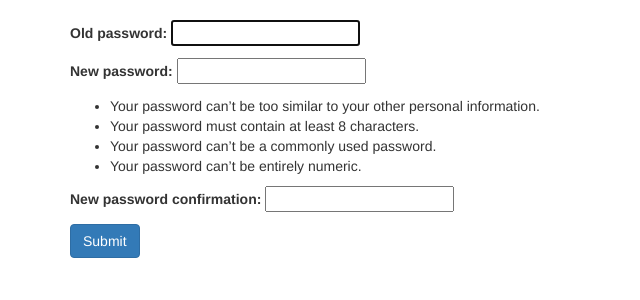
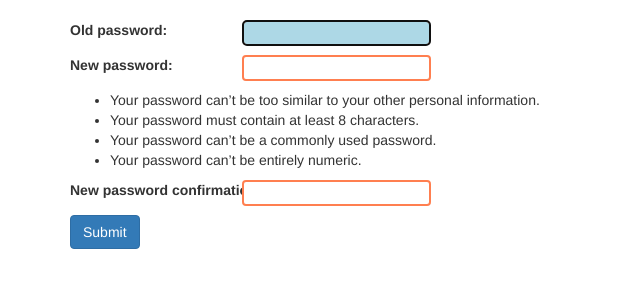
Before and after one commit to vova1995/Django_project, a Django app: a page that uses mysite/templates/base.html in a window 1280 px wide. Shown: the part 52-352 px from the top of the page, without its empty margins (0-640 px from the left). Run offline with Django 3.2, Linux system fonts and the light colour scheme; some libraries are stand-ins or nearby versions.

Commit message:
added a few changes to templates

```diff
--- a/mysite/catalog/templates/catalog/catalog.html
+++ b/mysite/catalog/templates/catalog/catalog.html
@@ -1,6 +1,9 @@
 {% extends 'base.html' %}
 
 {% block content %}
+
+
+
   <div class="container-fluid ">
     <div class="row">
         <div class="col-lg-12"><p class="text-right"><a href="http://127.0.0.1:8000/login/"><span style="color: black">Войдите, чтобы сделать заказ</span></a></p></div>
--- a/mysite/my_app/templates/my_app/reg_form.html
+++ b/mysite/my_app/templates/my_app/reg_form.html
@@ -5,9 +5,12 @@
   <div class="container">
   	<h1>Register</h1>
 	<form method="post">
+		<div class="rovno" style="margin: 0px auto; text-align: left;">
+
 		{% csrf_token %}
-		{{ form.as_ul }}
+		{{ form.as_p }}
 		<button class="btn btn-primary" type="submit">Register</button>
+	</div>
 	</form>
   </div>
 {% endblock %}
--- a/mysite/static/css/styles.css
+++ b/mysite/static/css/styles.css
@@ -28,3 +28,19 @@ td.word-spacing {
 a.black {
 	color: black;
 }
+
+
+input {
+	position: fixed;
+	left: 242px;
+	border: 2px solid #FF7F50;
+    border-radius: 4px;
+}
+
+input:focus {
+    background-color: lightblue;
+}
+
+span.helptext {
+	display:none;
+}
```
Also changed, not shown: mysite/my_app/templates/my_app/home.html (+21 -0 lines), mysite/my_app/templates/my_app/login.html (+10 -0 lines).
